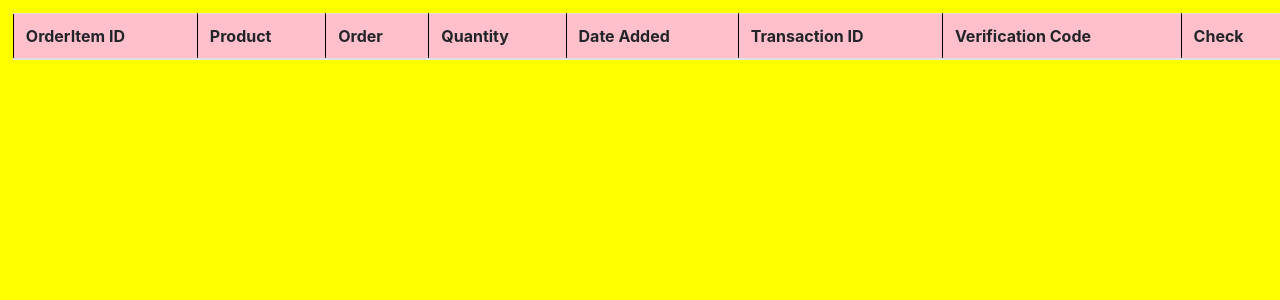
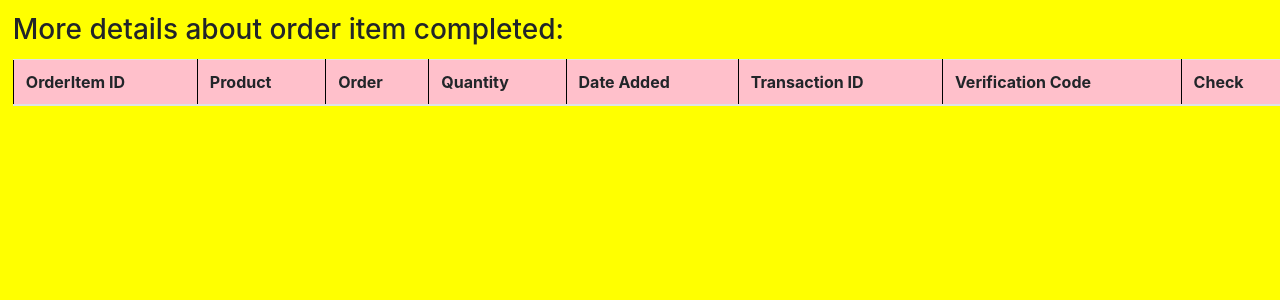
Before and after one commit to bhupinbaral0/CMS, a Django app: page /staff/order_completed/ in a window 1280 px wide. Shown: the part 56-356 px from the top of the page. Run offline with Django 3.2, Linux system fonts and the light colour scheme; the visitor is signed in with stand-in values (Sample User, id 1); data that the repository does not hold is empty; some libraries are stand-ins or nearby versions.

Commit message:
Update order_completed.html

```diff
--- a/canteen/templates/order_completed.html
+++ b/canteen/templates/order_completed.html
@@ -1,4 +1,4 @@
-  {% extends 'staff_home.html' %}
+ {% extends 'staff_home.html' %}
 {% load static %}
 {% block content %}
 
@@ -19,6 +19,7 @@
 
     <body>
         <table class="table table-striped">
+            <h3 style="float:left; margin:1%;"> More details about order item completed: </h3>
             <thead>
                 <tr>
                 <th scope="col">OrderItem ID</th>
```
